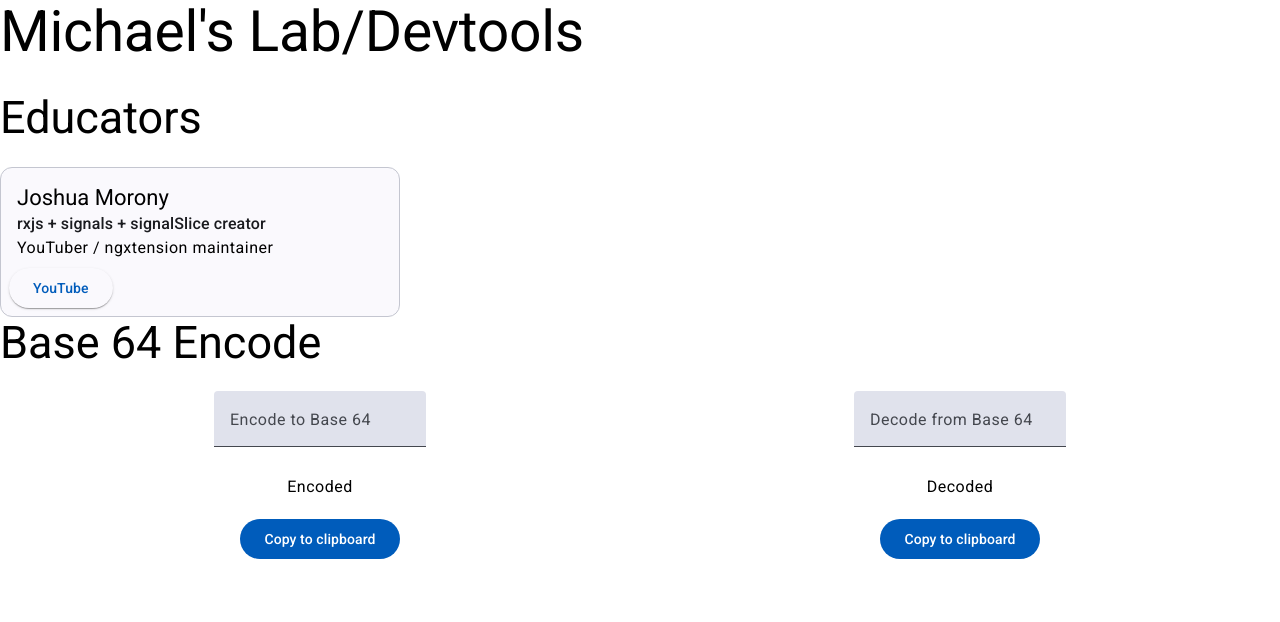
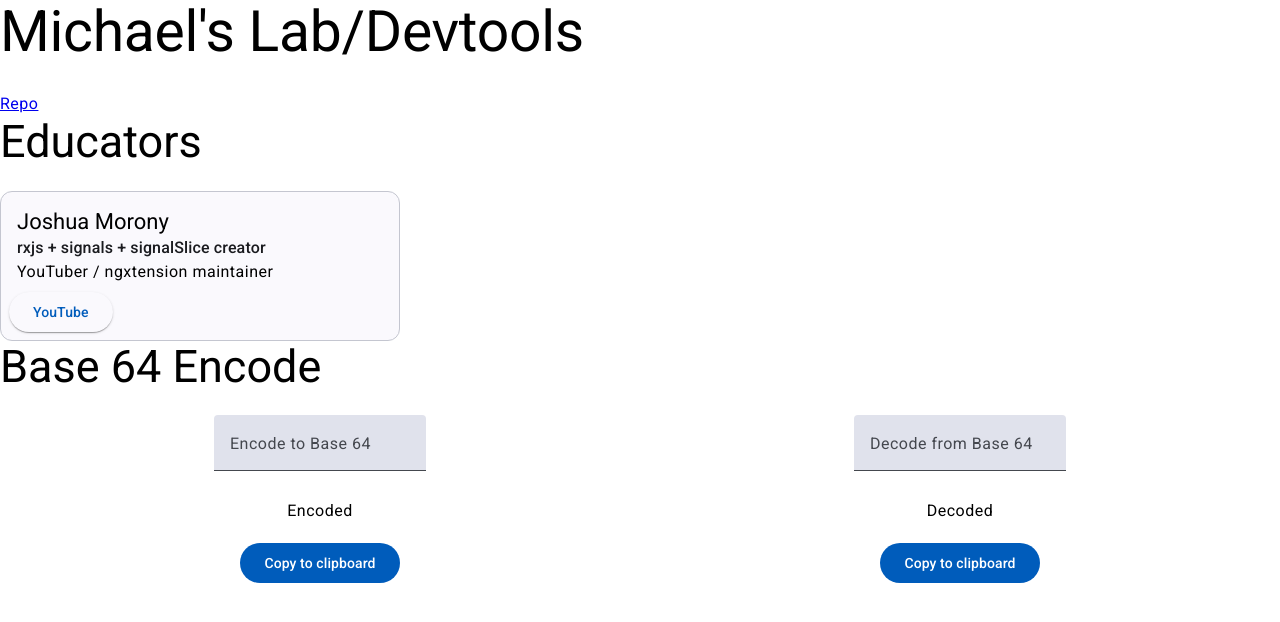
Before and after one commit to msmallest/michaels-small-lab-and-utils, an Angular app: page / in a window 1280 px wide. Shown: the top 622 px of the page. Built offline with nearby package versions, Linux system fonts and the light colour scheme.

Commit message:
feat: condense README and add deploy script

```diff
--- a/package.json
+++ b/package.json
@@ -6,7 +6,8 @@
     "start": "ng serve",
     "build": "ng build",
     "watch": "ng build --watch --configuration development",
-    "test": "ng test"
+    "test": "ng test",
+    "deploy": "ng build && firebase deploy --only hosting"
   },
   "private": true,
   "dependencies": {
--- a/src/app/app.component.ts
+++ b/src/app/app.component.ts
@@ -23,6 +23,7 @@ import { ContentCreatorsComponent } from './content-creators.component';
   ],
   template: `
     <h1>Michael's Lab/Devtools</h1>
+    <a href="https://github.com/msmallest/michaels-small-lab-and-utils" target="_blank">Repo</a>
 
     <h2>Educators</h2>
     <app-content-creators name="Joshua Morony" specialty="rxjs + signals + signalSlice creator" description="YouTuber / ngxtension maintainer" [socials]="{youtube: '@JoshuaMorony'}"/>
```
Also changed, not shown: 1 other file (tests, documents, lock files or other folders).
